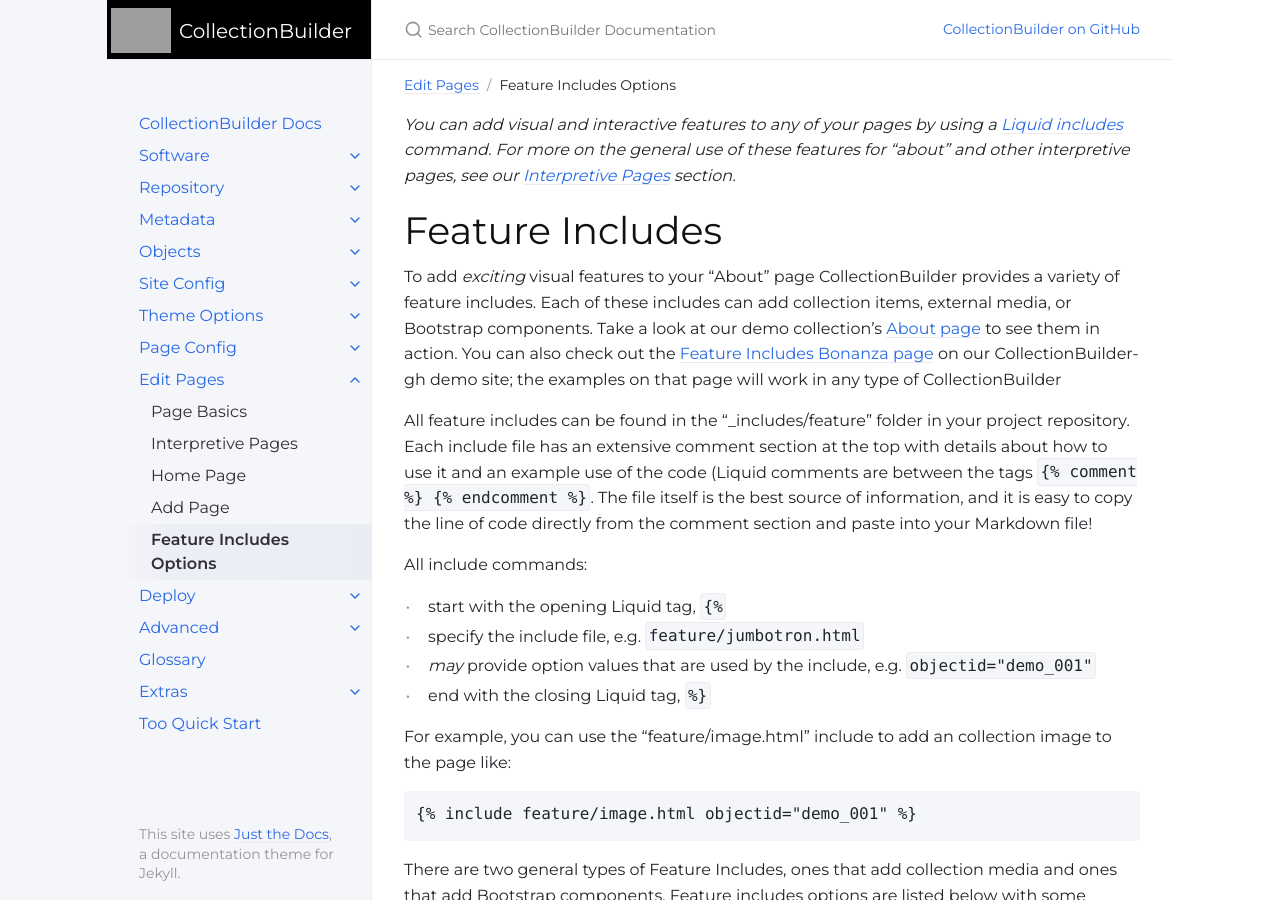
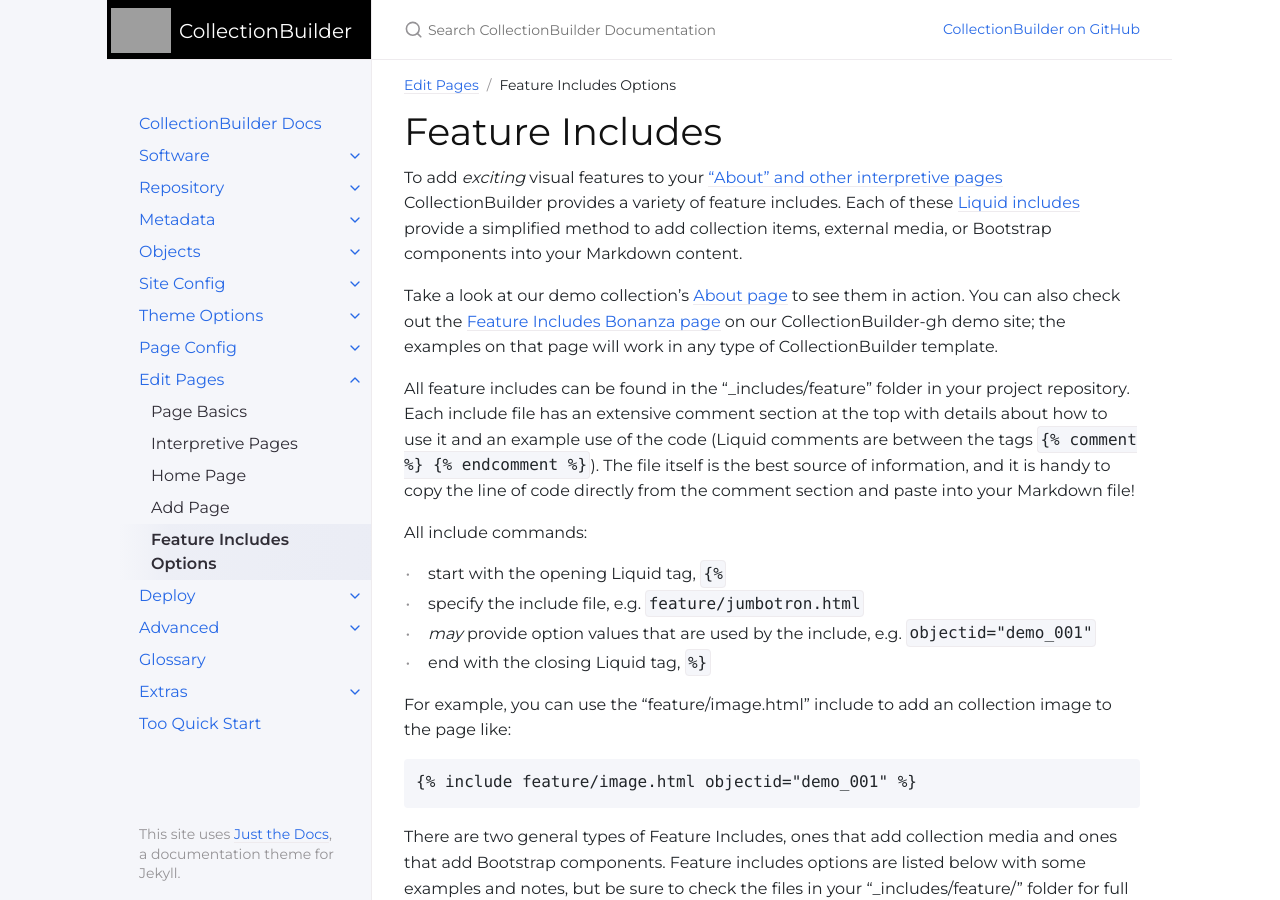
Before and after one commit to CollectionBuilder/cb-docs, a Jekyll site: the page built from docs/pages/features.md, in a window 1280 px wide and 900 px high. Built offline with Jekyll 4.4.1, drawn with Linux system fonts in a browser that asks for light colours; comment, search, counter and statistics services are not loaded.

Commit message:
fix bunch of links, and random content tweak along the way relative file links do not seem to work on the live site

```diff
--- a/docs/pages/features.md
+++ b/docs/pages/features.md
@@ -4,17 +4,17 @@ parent: Edit Pages
 nav_order: 5
 ---
 
-*You can add visual and interactive features to any of your pages by using a [Liquid includes](https://jekyllrb.com/docs/includes/) command. For more on the general use of these features for "about" and other interpretive pages, see our [Interpretive Pages](interpretive/) section.*
-
 # Feature Includes
 
-To add *exciting* visual features to your "About" page CollectionBuilder provides a variety of feature includes.
-Each of these includes can add collection items, external media, or Bootstrap components.
-Take a look at our demo collection's [About page](https://collectionbuilder.github.io/collectionbuilder-gh/about.html){:target="_blank" rel="noopener"} to see them in action. You can also check out the [Feature Includes Bonanza page](https://collectionbuilder.github.io/collectionbuilder-gh/feature_options.html){:target="_blank" rel="noopener"} on our CollectionBuilder-gh demo site; the examples on that page will work in any type of CollectionBuilder
+To add *exciting* visual features to your ["About" and other interpretive pages]({{ '/docs/pages/interpretive/' | relative_url }}) CollectionBuilder provides a variety of feature includes.
+Each of these [Liquid includes](https://jekyllrb.com/docs/includes/) provide a simplified method to add collection items, external media, or Bootstrap components into your Markdown content.
+
+Take a look at our demo collection's [About page](https://collectionbuilder.github.io/collectionbuilder-gh/about.html){:target="_blank" rel="noopener"} to see them in action.
+You can also check out the [Feature Includes Bonanza page](https://collectionbuilder.github.io/collectionbuilder-gh/feature_options.html){:target="_blank" rel="noopener"} on our CollectionBuilder-gh demo site; the examples on that page will work in any type of CollectionBuilder template.
 
 All feature includes can be found in the "_includes/feature" folder in your project repository.
-Each include file has an extensive comment section at the top with details about how to use it and an example use of the code (Liquid comments are between the tags `{% raw %}{% comment %} {% endcomment %}{% endraw %}`.
-The file itself is the best source of information, and it is easy to copy the line of code directly from the comment section and paste into your Markdown file!
+Each include file has an extensive comment section at the top with details about how to use it and an example use of the code (Liquid comments are between the tags `{% raw %}{% comment %} {% endcomment %}{% endraw %}`).
+The file itself is the best source of information, and it is handy to copy the line of code directly from the comment section and paste into your Markdown file!
 
 All include commands:
 
```
Also changed, not shown: docs/pages/basics.md (+3 -2 lines), docs/pages/interpretive.md (+3 -3 lines).
